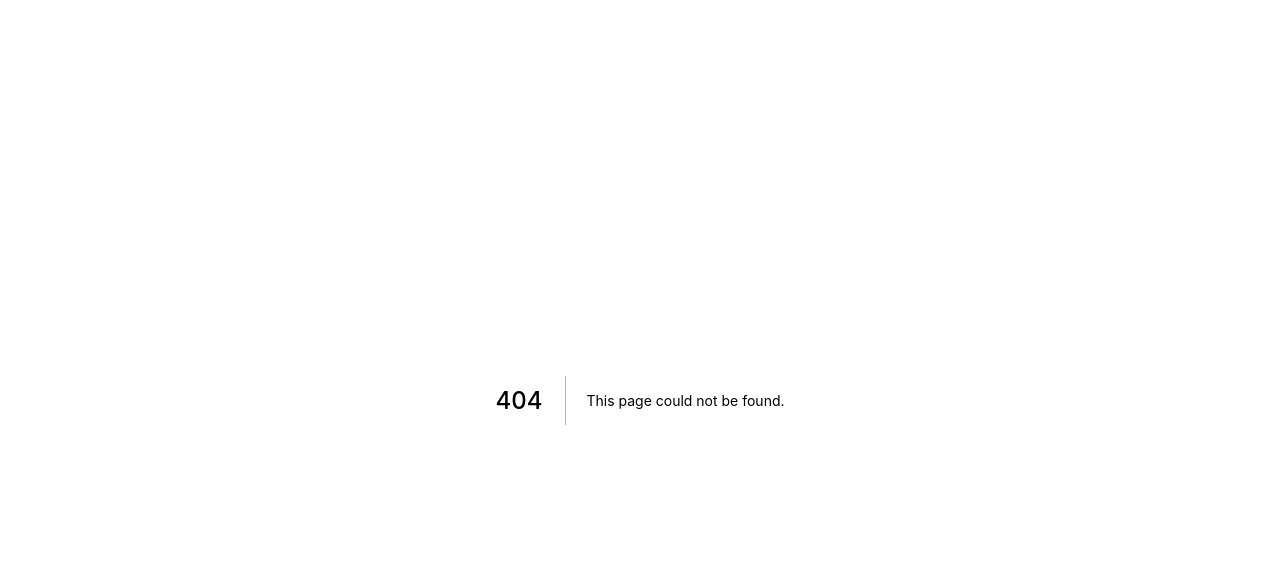
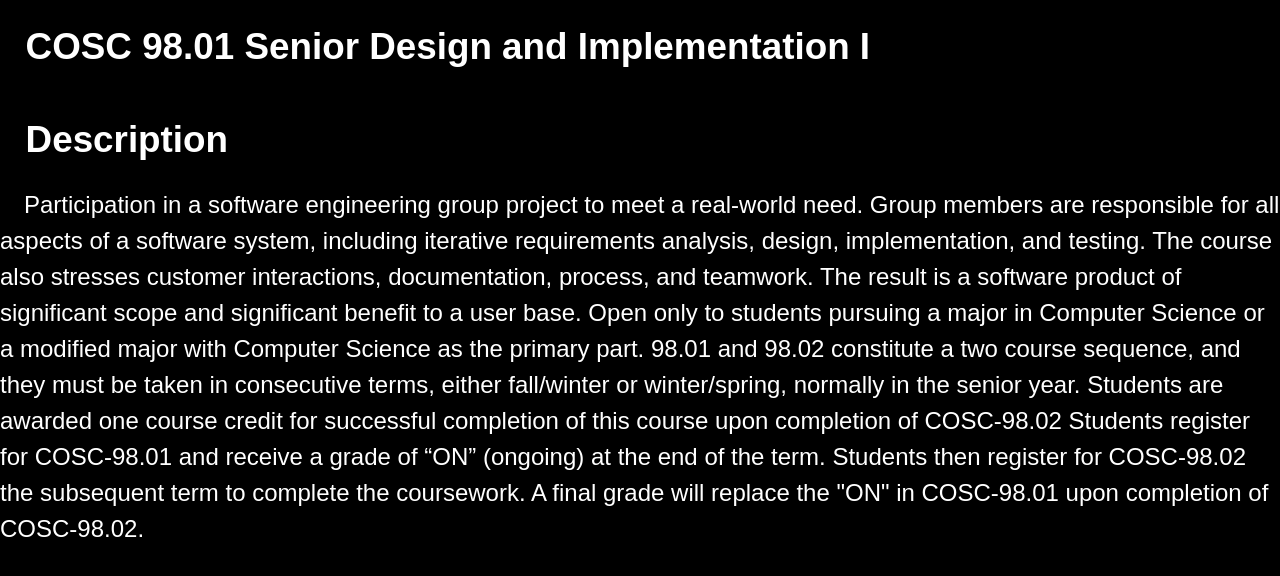
Before and after one commit to dartmouth-cs98/classy-fe, a Next.js app: page /courseinfo in a window 1280 px wide. Before the commit this address had no page. Shown: the top 576 px of the page. Built offline with nearby package versions, Linux system fonts and the light colour scheme.

Commit message:
start courseinfo page

```diff
--- a/package.json
+++ b/package.json
@@ -13,6 +13,7 @@
     "next": "12.3.1",
     "react": "^18.2.0",
     "react-dom": "^18.2.0",
+    "react-router-dom": "^6.4.3",
     "reactstrap": "^9.1.5",
     "yarn-deduplicate": "^6.0.0"
   },
--- /dev/null
+++ b/pages/courseinfo/index.js
@@ -0,0 +1,33 @@
+import Head from 'next/head'
+import styles from "../../styles/Home.module.css"
+
+export default function CourseInfo() {
+    const data = {
+        "crosslistCodes": ["COSC 98.01"],
+        "title": "Senior Design and Implementation I",
+        "description": "Participation in a software engineering group project to meet a real-world need. Group members are responsible for all aspects of a software system, including iterative requirements analysis, design, implementation, and testing. The course also stresses customer interactions, documentation, process, and teamwork. The result is a software product of significant scope and significant benefit to a user base. \
+        Open only to students pursuing a major in Computer Science or a modified major with Computer Science as the primary part.  98.01 and 98.02 constitute a two course sequence, and they must be taken in consecutive terms, either fall/winter or winter/spring, normally in the senior year. \
+        Students are awarded one course credit for successful completion of this course upon completion of COSC-98.02 Students register for COSC-98.01 and receive a grade of “ON” (ongoing) at the end of the term.  Students then register for COSC-98.02 the subsequent term to complete the coursework. A final grade will replace the \"ON\" in COSC-98.01 upon completion of COSC-98.02."
+    }
+
+    return (
+        <>
+            <div className={styles.container}>
+                <Head>
+                    <title>Classy</title>
+                    <meta name="description" content="class selection made easy" />
+                    <link rel="icon" href="/favicon.ico" />
+                </Head>
+
+                <h1 className={styles.title}>
+                    {data.crosslistCodes[0]} {data.title}
+                </h1>
+
+                <h2 className={styles.title}>
+                    Description
+                </h2>
+            </div>
+            <div ><text className={[styles.description]}>{data.description}</text></div>
+        </>
+    );
+}
```
Also changed, not shown: pages/index.js (+9 -2 lines), 1 other file (tests, documents, lock files or other folders).
